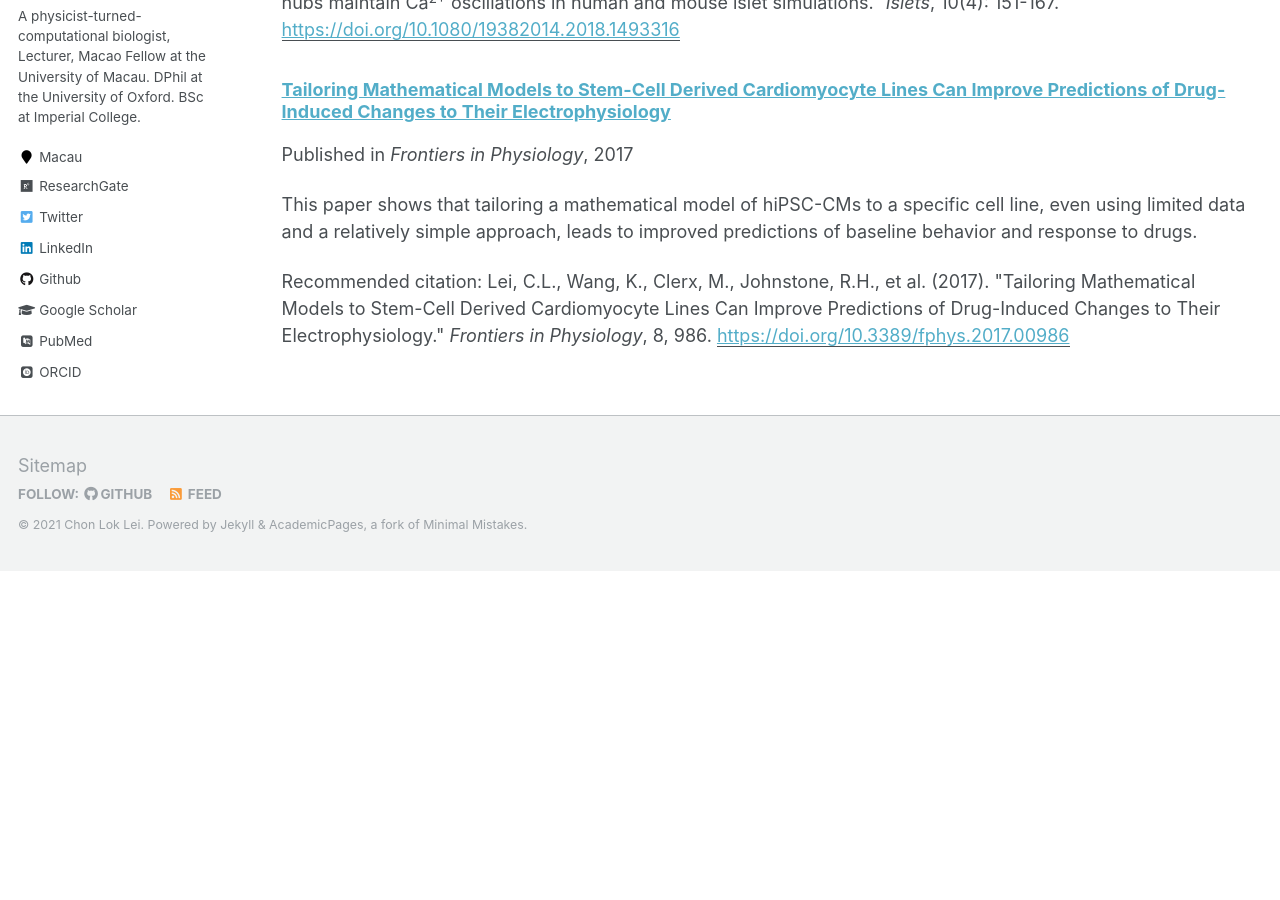
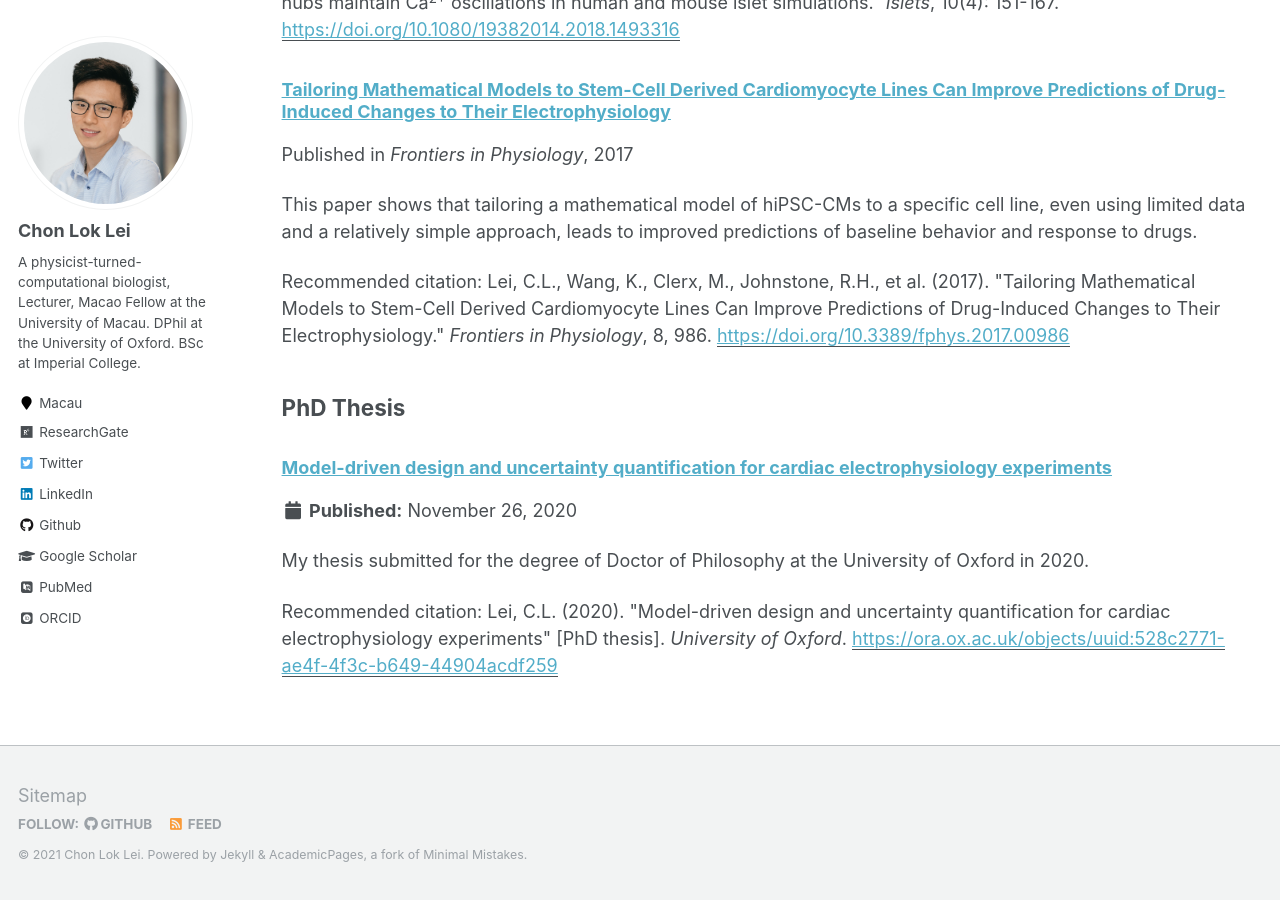
Before and after one commit to chonlei/chonlei.github.io, a Jekyll site: the page built from _pages/publications.md, in a window 1280 px wide and 900 px high, scrolled down 3103 px. Built offline with Jekyll 4.4.1, drawn with Linux system fonts in a browser that asks for light colours; some web fonts are replaced; before the commit the page ends 3674 px from its top, so only the background shows below that.

Commit message:
Add my thesis

```diff
--- a/_config.yml
+++ b/_config.yml
@@ -186,6 +186,9 @@ collections:
   preprints:
     output: true
     permalink: /:collection/:path/
+  thesis:
+    output: true
+    permalink: /:collection/:path/
   talks:
     output: true
     permalink: /:collection/:path/
@@ -233,6 +236,15 @@ defaults:
   - scope:
       path: ""
       type: preprints
+    values:
+      layout: single
+      author_profile: true
+      share: true
+      comments: true
+  # _thesis
+  - scope:
+      path: ""
+      type: thesis
     values:
       layout: single
       author_profile: true
--- a/_pages/publications.md
+++ b/_pages/publications.md
@@ -20,3 +20,9 @@ You can also find my articles on <u><a href="https://scholar.google.com/citation
 {% for post in site.publications reversed %}
   {% include archive-single.html %}
 {% endfor %}
+
+## PhD Thesis
+
+{% for post in site.thesis reversed %}
+  {% include archive-single.html %}
+{% endfor %}
--- /dev/null
+++ b/_thesis/2020-11-26-thesis-Lei2020.md
@@ -0,0 +1,21 @@
+---
+title: "Model-driven design and uncertainty quantification for cardiac electrophysiology experiments"
+collection: thesis
+permalink: /thesis/Lei2020thesis
+excerpt: 'My thesis submitted for the degree of Doctor of Philosophy at the University of Oxford in 2020.'
+date: 2020-11-26
+venue: 'University of Oxford'
+paperurl: 'https://ora.ox.ac.uk/objects/uuid:528c2771-ae4f-4f3c-b649-44904acdf259'
+citation: 'Lei, C.L. (2020). &quot;Model-driven design and uncertainty quantification for cardiac electrophysiology experiments&quot; [PhD thesis]. <i>University of Oxford</i>.'
+---
+The goal of systems biology is to provide a predictive and quantitative understanding of complex biological systems and their experimental data using mathematical and computational models.
+Mathematical modelling and computational simulation has been a crucial tool for basic research in cardiac electrophysiology for decades, and has provided remarkable insights into many physiological mechanisms.
+More recently these quantitative cardiac models have begun to transition into safety-critical clinical and pharmaceutical development applications.
+Using cardiac mathematical models in such applications requires high levels of credibility as well as an accurate quantification of the uncertainty in the model predictions.
+In this thesis, we develop a suite of Bayesian inference and uncertainty quantification techniques and software tools to study cardiac cellular electrophysiology.
+We then design and perform high-throughput experiments to construct and validate cell-specific mathematical models for _human Ether-à-go-go-Related Gene_ (hERG) channel dynamics, and to study its temperature dependence, which is important for cardiac safety pharmacology and cardiac action potential models.
+Using the Bayesian statistical framework together with the high-throughput measurements allows us to quantify the uncertainty and variability of the model parameters.
+We also model and analyse how experimental artefacts contribute to the observed variability of these recordings, allowing us to separate the effects of these artefacts from physiological behaviour.
+A similar approach for uncertainty characterisation and experimental design will have to be adapted for other ion currents to create better predictive models, as accurate ion channel models are essential for constructing trustworthy cardiac action potential models.
+
+[Download thesis here](http://chonlei.github.io/files/Chon_Lok_Lei_DPhil_thesis_2020.pdf). Or [view here](https://ora.ox.ac.uk/objects/uuid:528c2771-ae4f-4f3c-b649-44904acdf259).
```
Also changed, not shown: _pages/markdown.md (+2 -0 lines), 1 other file.
